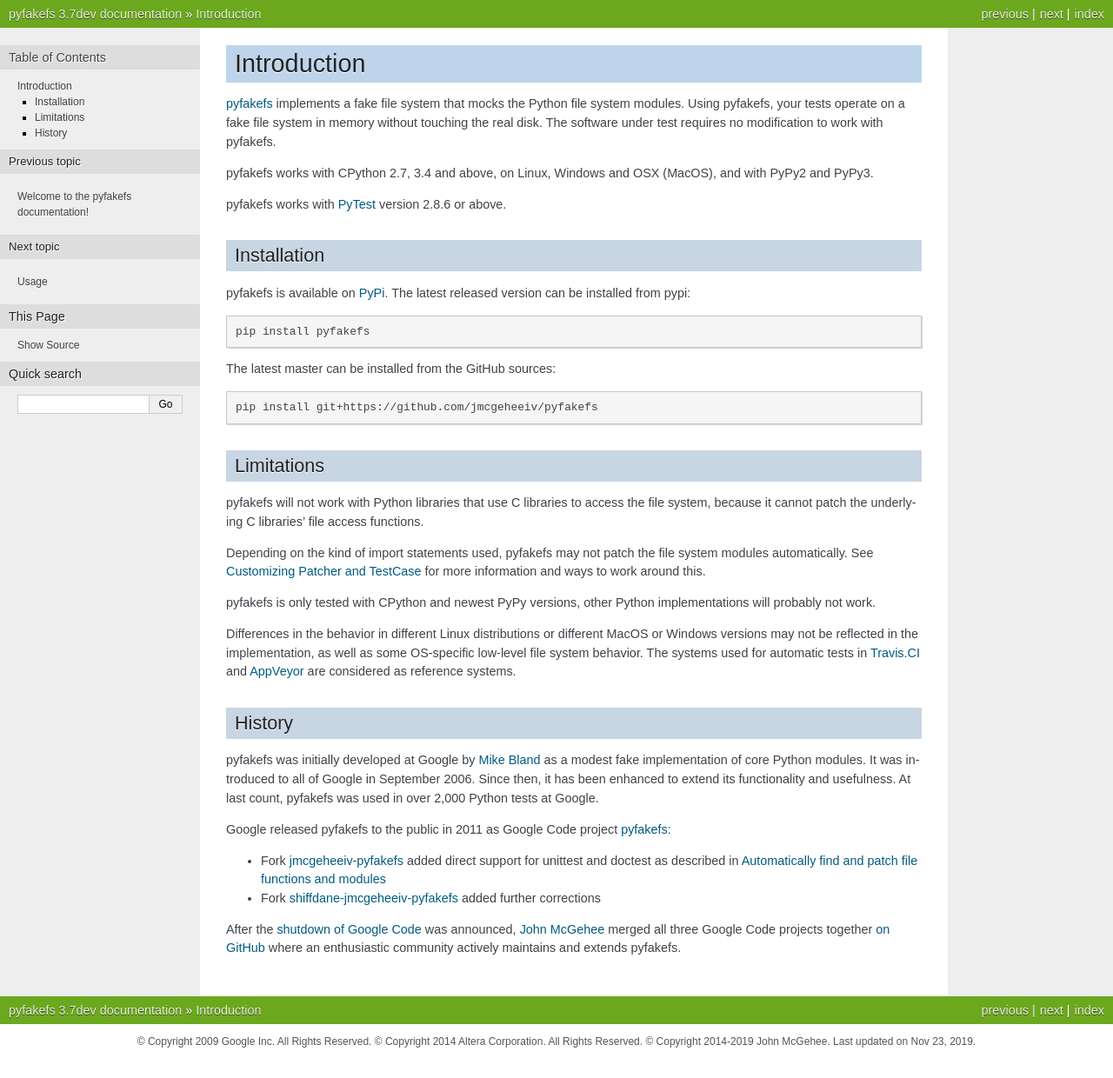
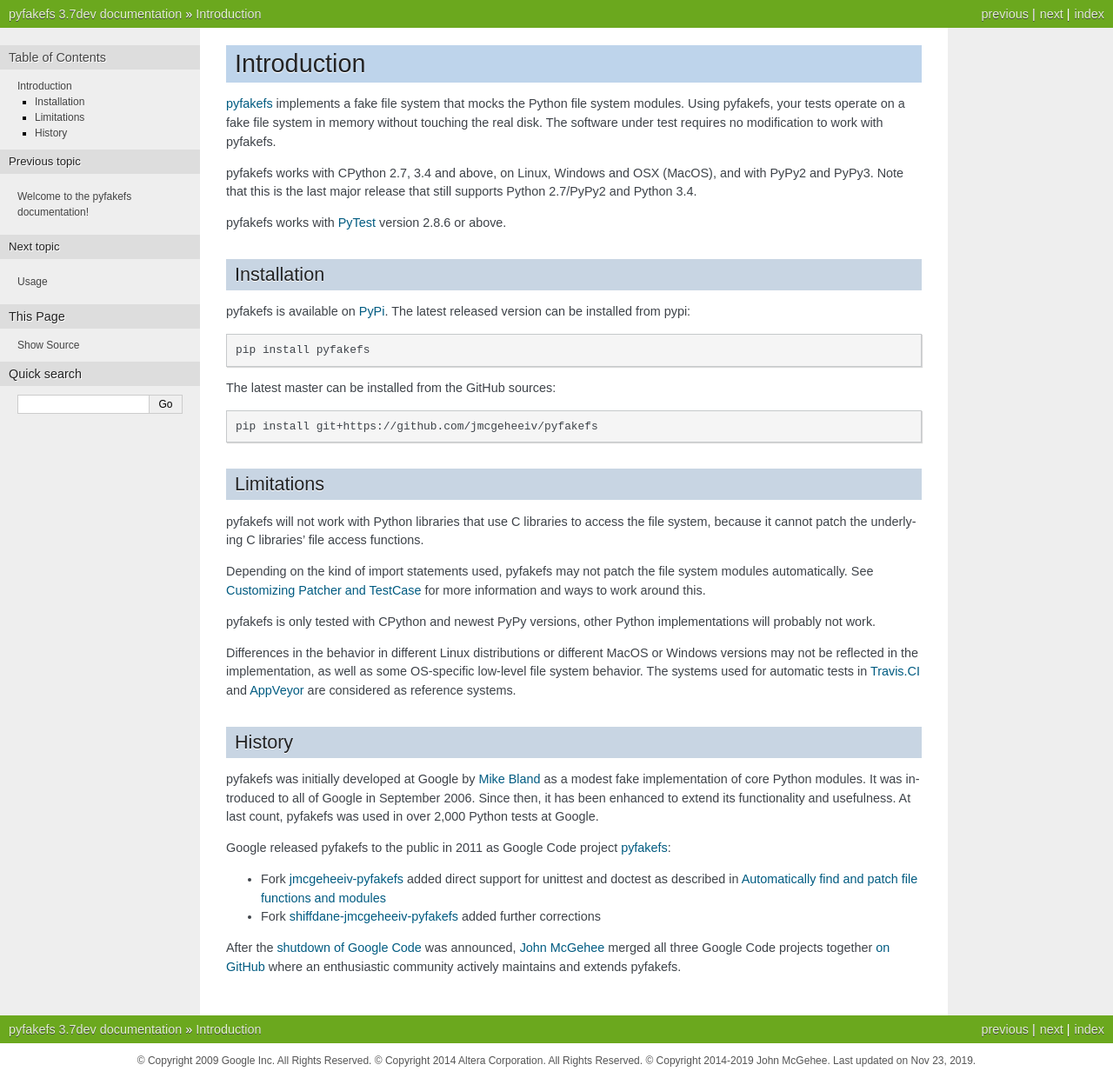
Before and after one commit to pytest-dev/pyfakefs, a Sphinx documentation site: the page built from docs/intro.rst, in a window 1280 px wide. Shown: the whole page at 87% size. Built offline with Sphinx 7.4.7, drawn with Linux system fonts in a browser that asks for light colours; before the commit the page ends 1218 px from its top, so only the background shows below that.

Commit message:
Added Python 3.8 to setup.py and README
- added note about ending Python 2.7/3.4 support in the documentation

```diff
--- a/docs/intro.rst
+++ b/docs/intro.rst
@@ -6,7 +6,8 @@
 The software under test requires no modification to work with pyfakefs.
 
 pyfakefs works with CPython 2.7, 3.4 and above, on Linux, Windows and OSX
-(MacOS), and with PyPy2 and PyPy3.
+(MacOS), and with PyPy2 and PyPy3. Note that this is the last major release
+that still supports Python 2.7/PyPy2 and Python 3.4.
 
 pyfakefs works with `PyTest <doc.pytest.org>`__ version 2.8.6 or above.
 
--- a/setup.py
+++ b/setup.py
@@ -43,6 +43,7 @@
     'Programming Language :: Python :: 3.5',
     'Programming Language :: Python :: 3.6',
     'Programming Language :: Python :: 3.7',
+    'Programming Language :: Python :: 3.8',
     'Programming Language :: Python:: Implementation :: CPython',
     'Programming Language :: Python:: Implementation :: PyPy',
     'Operating System :: POSIX',
```
Also changed, not shown: README.md (+4 -3 lines), 1 other file.
